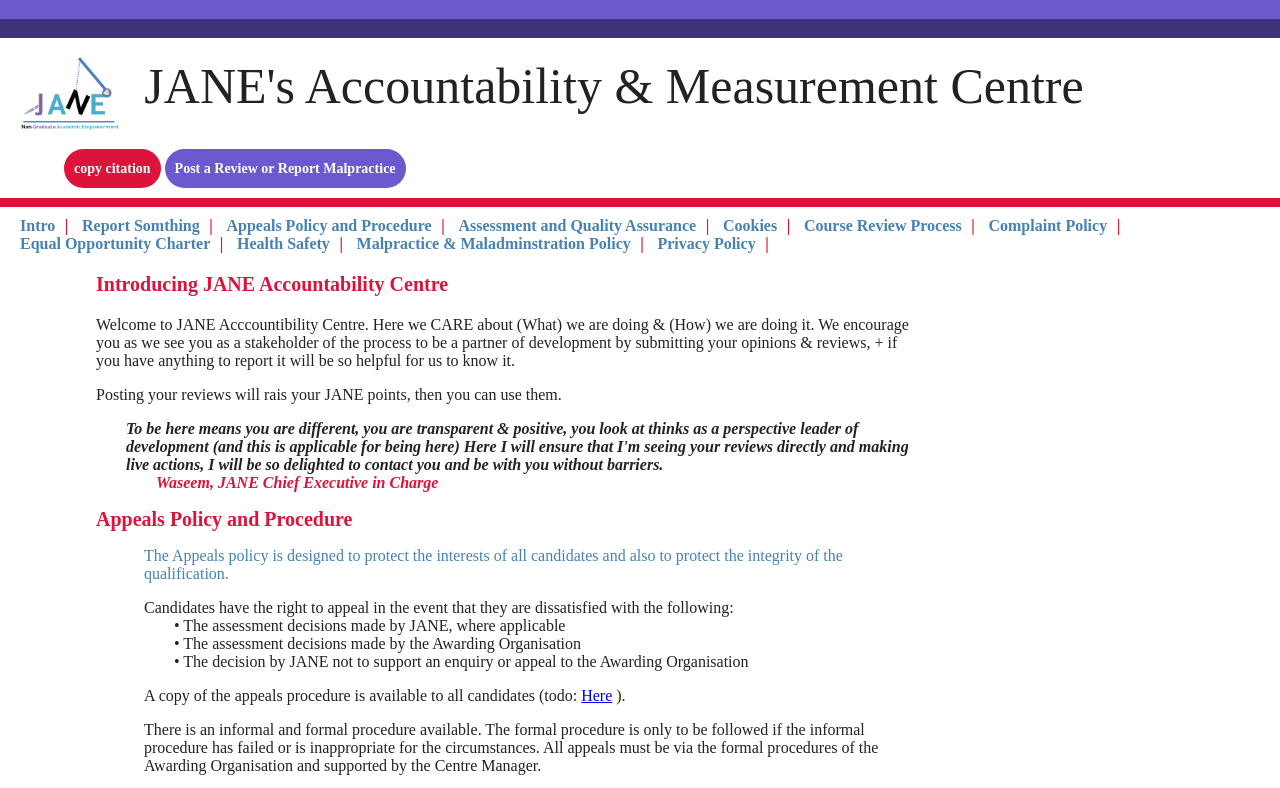
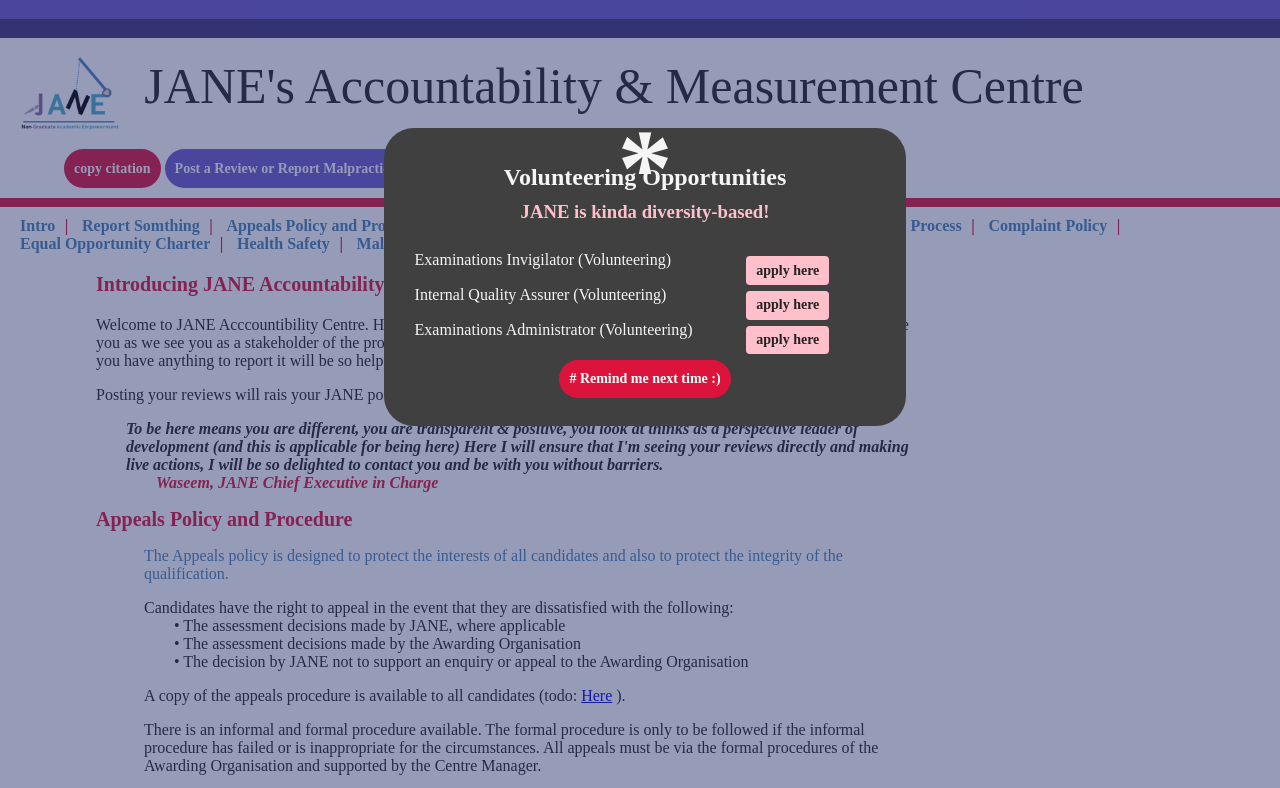
Before and after one commit to CumulativeAcademicEnhancementPlatform/accountibility, a plain HTML site: page index.htm in a window 1280 px wide. Shown: the top 788 px of the page. Drawn offline with Linux system fonts and the light colour scheme.

Commit message:
Add files via upload

```diff
--- a/css/content.css
+++ b/css/content.css
@@ -3,7 +3,7 @@
 @import url(./heading.css);
 @import url(./relevant.css);
 @import url(./subnav.css);
-
+@import url(./hiring.css);
 *{font-family: tajawal;}
 html{scroll-behavior: smooth;}
 body{margin: 0px; color: rgb(34, 34, 34); margin-bottom: 1in;}
@@ -20,6 +20,10 @@ body{margin: 0px; color: rgb(34, 34, 34); margin-bottom: 1in;}
     cursor: pointer;
     margin-top: 5px;
 }
+.smallbtn{
+    height: 0.3in;
+    border-radius: 4px;
+}
 .GitHub::before{
     content: '|';
     font-family: sporto1;
@@ -32,6 +36,13 @@ body{margin: 0px; color: rgb(34, 34, 34); margin-bottom: 1in;}
 }
 .font-bold{
     font-weight: bold;
+}
+.font-lightbink{
+    color: pink;
+}
+.bg-pink{
+    background-color: pink;
+    color: rgb(34, 34, 34);
 }
 .bg-sblue{
     background-color: steelblue;
```
